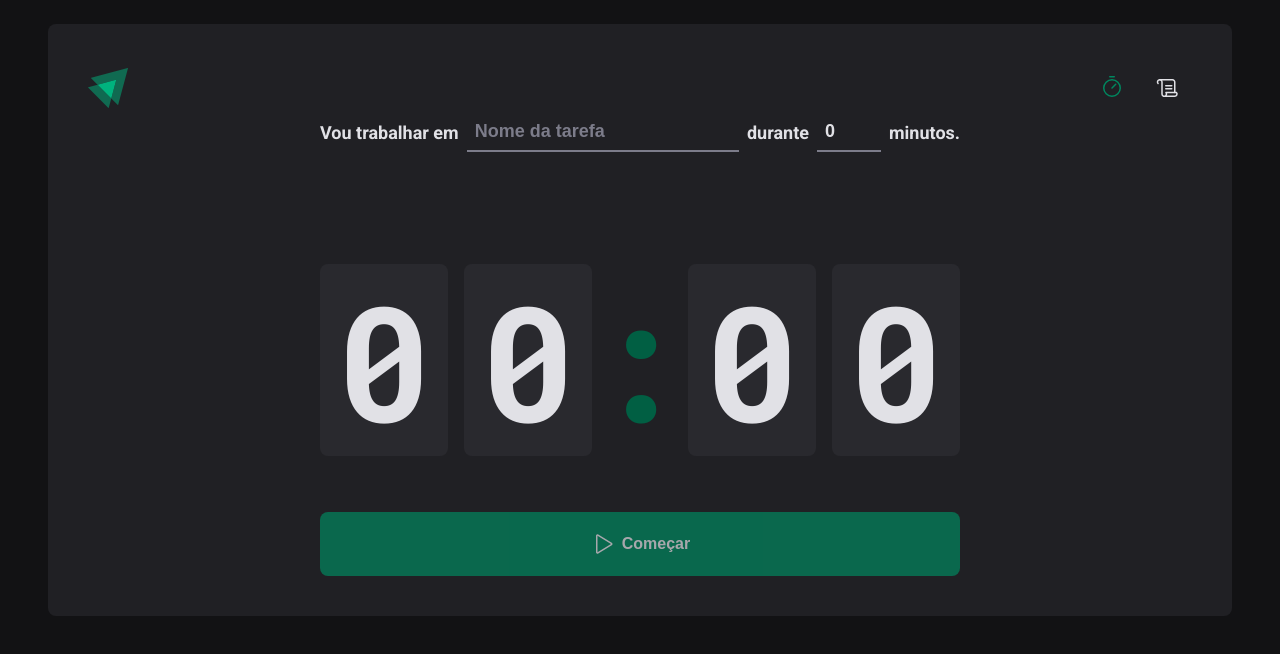
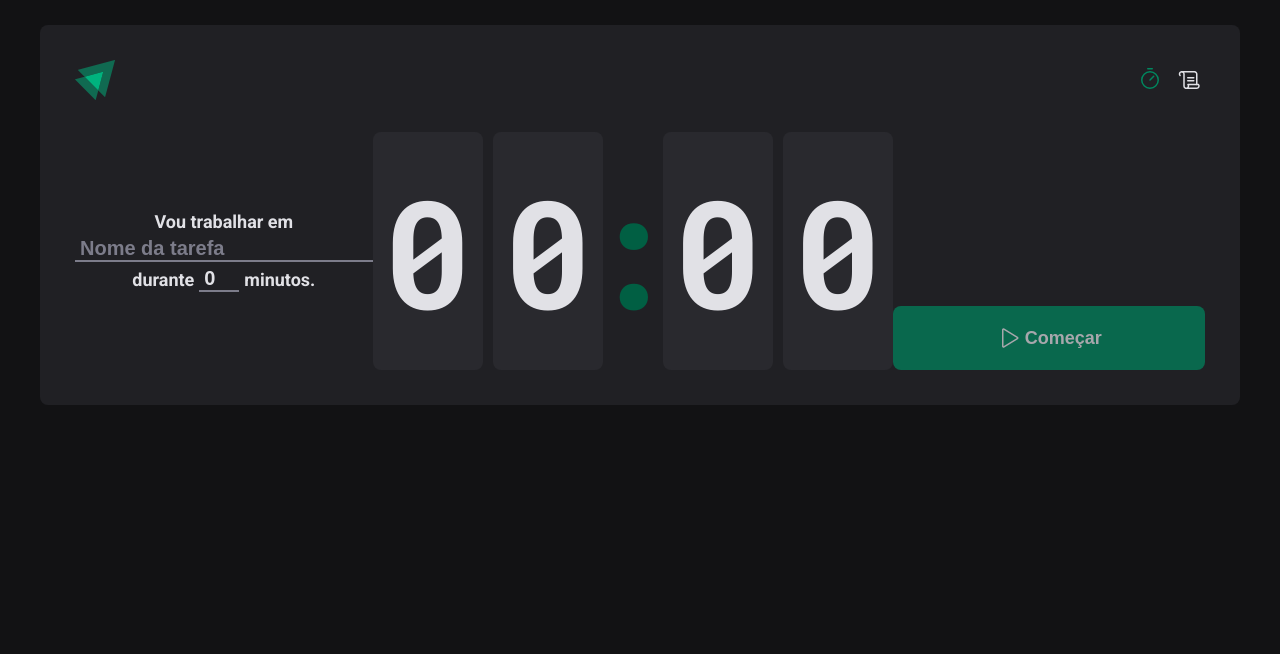
Before and after one commit to erickmarquesc/Pomodoro-Timer, a React (Vite) app: page / in a window 1280 px wide. Shown: the top 654 px of the page. Built offline with nearby package versions, Linux system fonts and the light colour scheme.

Commit message:
style: :lipstick: Atualização na interface e ajustes das configurações do ESLint
Alguns ajustes necessários na interface para renderizar novos componentes em tela e ajuste relacionados a configuração do ESLint

```diff
--- a/src/components/Header/style.ts
+++ b/src/components/Header/style.ts
@@ -1,4 +1,4 @@
-import styled from "styled-components";
+import styled from "styled-components"
 
 export const HeaderContainer = styled.header`
   display: flex;
@@ -6,7 +6,7 @@ export const HeaderContainer = styled.header`
   justify-content: space-between;
 
   nav{
-    gap: 0.5rem;
+    gap: 1rem;
     display: flex;
 
     a{
@@ -23,11 +23,11 @@ export const HeaderContainer = styled.header`
 
       &:hover{
         border-bottom: 3px solid ${(props => props.theme["green-500"])};
-      }
+      };
 
       &.active{
         color: ${(props)=> props.theme["green-500"]};
-      }
-    }
-  }
-`;
+      };
+    };
+  };
+`
--- a/src/layouts/DefaultLayout/styles.ts
+++ b/src/layouts/DefaultLayout/styles.ts
@@ -2,11 +2,12 @@ import styled from "styled-components";
 
 export const LayoutContainer = styled.div`
   display: flex;
-  padding: 2.5rem;
-  max-width: 74rem;
-  margin: 1.5rem auto;
+  padding: 3.5rem;
+  max-width: 120rem;
+  margin: 2.5rem auto;
   border-radius: 8px;
   flex-direction: column;
-  height: calc(auto - 10rem);
+  height: auto;
+  gap: 32px;
   background: ${(props)=> props.theme["gray-800"]};
 `;
--- a/src/pages/History/styles.ts
+++ b/src/pages/History/styles.ts
@@ -1,22 +1,21 @@
-import styled from "styled-components";
+import styled from "styled-components"
 
 export const HistoryContainer = styled.main`
   flex: 1;
   display: flex;
   padding: 3.5rem;
   flex-direction: column;
-
-
-`;
+`
 
 export const HistoryHeader = styled.div`
   display: flex;
+  align-items: center;
   justify-content: space-between;
-  align-items: center;
+
   h1{
-    font-size: 1.5rem;
+    font-size: 2.4rem;
     color: ${(props) => props.theme["gray-100"]};
-  }
+  };
 
   button{
     border: 0;
@@ -25,23 +24,23 @@ export const HistoryHeader = styled.div`
     height: 64px;
     padding: 1rem;
     display: flex;
-    font-size: 1rem;
+    font-size: 1.6rem;
     cursor: pointer;
     font-weight: bold;
     border-radius: 8px;
     align-items: center;
     justify-items: center;
     justify-content: center;
+    text-transform: uppercase;
     color: ${(props) => props.theme["gray-100"]};
     background-color: ${(props) => props.theme["green-300"]};
-    text-transform: uppercase;
 
     transition: 1s ease-in-out;
 
     &:hover{
       background: ${(props) => props.theme["red-700"]};
     };
-  }
+  };
 `
 
 export const HistoryList = styled.div`
@@ -51,56 +50,59 @@ export const HistoryList = styled.div`
 
   table{
     width: 100%;
+    min-width: 600px;
     border-collapse: collapse;
-    min-width: 600px;
 
     th{
-      background-color: ${(props)=> props.theme["gray-600"]};
       padding: 1rem;
       text-align: left;
+      line-height: 1.6;
+      font-size: 1.8rem;
       color: ${(props)=> props.theme["gray-100"]};
-      font-size: 0.875rem;
-      line-height: 1.6;
+      background-color: ${(props)=> props.theme["gray-600"]};
 
       &:first-child{
+        padding-left: 1.5rem;
         border-top-left-radius: 8px;
-        padding-left: 1.5rem;
-      }
+      };
 
       &:last-child{
+        padding-right: 1.5rem;
         border-top-right-radius: 8px;
-        padding-right: 1.5rem;
-      }
-
-    }
+      };
+    };
 
     td{
+      padding: 1rem;
+      line-height: 1.6;
+      font-size: 1.8rem;
       background-color: ${(porps)=> porps.theme["gray-700"]};
       border-top: 4px solid ${(props)=> props.theme["gray-800"]};
-      padding: 1rem;
-      font-size: 0.875rem;
-      line-height: 1.6;
 
       &:first-child{
         width: 50%;
         padding-left: 1.5rem;
-      }
+      };
 
       &:last-child{
         padding-right: 1.5rem;
-      }
-    }
-  }
+      };
+    };
+  };
 
-    .clearHistory{
-      display: flex;
-      flex-direction: column;
-      width: 100%;
-      margin-top: 32px;
-      align-items: center;
-      justify-content: center;
-    }
-`;
+  .clearHistory{
+    width: 100%;
+    display: flex;
+    margin-top: 32px;
+    align-items: center;
+    flex-direction: column;
+    justify-content: center;
+
+    strong{
+      font-size: 1.6rem;
+    };
+  };
+`
 
 const STATUS_COLORS={
   yellow: 'yellow-500',
@@ -110,7 +112,7 @@ const STATUS_COLORS={
 
 interface IStatusProps{
   statusColor: keyof typeof STATUS_COLORS;
-};
+}
 
 export const Status = styled.span<IStatusProps>`
   gap: 0.5rem;
@@ -123,5 +125,5 @@ export const Status = styled.span<IStatusProps>`
     height: 0.5rem;
     border-radius: 50%;
     background-color: ${(props)=> props.theme[STATUS_COLORS[props.statusColor]]};
-  }
-`;
+  };
+`
--- a/src/pages/Home/components/Countdow/styles.ts
+++ b/src/pages/Home/components/Countdow/styles.ts
@@ -1,5 +1,4 @@
-import styled from "styled-components";
-
+import styled from "styled-components"
 interface ICountdownContainerProps {
   isTimeInCountdown: boolean
 }
@@ -7,21 +6,23 @@ interface ICountdownContainerProps {
 export const CountdownContainer = styled.div<ICountdownContainerProps>`
   gap: 1rem;
   display: flex;
-  font-size: 10rem;
-  line-height: 8rem;
+  font-size: 15rem;
   font-family: 'Roboto Mono', monospace;
   color: ${(props) => props.theme["gray-100"]};
+  justify-content: center;
+  width: 100%;
+  height: 100%;
 
   .timeInCountdown{
     color: ${(props) => props.theme[props.isTimeInCountdown ? "red-500" : "gray-100"]};
-  }
+  };
 
   span{
     padding: 2rem 1rem;
     border-radius: 8px;
     background: ${(props) => props.theme["gray-700"]};
   };
-`;
+`
 
 export const Separator = styled.div`
   width: 4rem;
--- a/src/pages/Home/components/NewCycleForm/styles.ts
+++ b/src/pages/Home/components/NewCycleForm/styles.ts
@@ -1,4 +1,4 @@
-import styled from "styled-components";
+import styled from "styled-components"
 
 export const FormContainer = styled.div`
   width: 100%;
@@ -6,18 +6,18 @@ export const FormContainer = styled.div`
   display: flex;
   flex-wrap: wrap;
   font-weight: bold;
-  font-size: 1.125rem;
+  font-size: 1.8rem;
   align-items: center;
   justify-content: center;
   color: ${(props) => props.theme["gray-100"]};
-`;
+`
 
 const BaseInput = styled.input`
   border: 0;
   height: 2.5rem;
   padding: 0 0.5rem;
   font-weight: bold;
-  font-size: 1.125rem;
+  font-size: 2rem;
   background: transparent;
   color: ${(props) => props.theme["gray-100"]};
   border-bottom: 2px solid ${(props) => props.theme["gray-500"]};
@@ -30,7 +30,7 @@ const BaseInput = styled.input`
   &::placeholder{
     color: ${(props) => props.theme["gray-500"]};
   };
-`;
+`
 
 export const TaskInput = styled(BaseInput)`
   flex: 1;
@@ -38,8 +38,8 @@ export const TaskInput = styled(BaseInput)`
   &::-webkit-calendar-picker-indicator{
     display: none !important;
   };
-`;
+`
 
 export const MinutesAmountInput = styled(BaseInput)`
   width: 4rem;
-`;
+`
--- a/src/pages/Home/components/RangeMessage/styles.ts
+++ b/src/pages/Home/components/RangeMessage/styles.ts
@@ -1,25 +1,22 @@
-import styled from "styled-components";
+import styled from "styled-components"
 
 export const ContentRangeMessage = styled.div`
   flex: 1;
-  overflow: auto;
   width: 100%;
 
   div{
+    gap: 12px;
+    padding: 1rem;
     display: flex;
+    min-width: 600px;
+    font-size: 1.6rem;
     align-items: center;
     justify-content: center;
-    flex: 1;
-    width: 100%;
     border-collapse: collapse;
-    min-width: 600px;
     background-color: ${(porps) => porps.theme["gray-700"]};
-    padding: 1rem;
-    font-size: 0.875rem;
-    gap: 12px;
 
     strong{
       display: flex;
-    }
-  }
+    };
+  };
 `
--- a/src/pages/Home/styles.ts
+++ b/src/pages/Home/styles.ts
@@ -1,19 +1,70 @@
-import styled from "styled-components";
+import styled from "styled-components"
 
 export const HomeContainer = styled.main`
-  flex: 1;
   display: flex;
+  align-items: center;
+  flex-direction: row;
+
+  form{
+    width: 100%;
+    display: flex;
+    align-items: center;
+    flex-direction: row;
+    justify-content: space-between;
+  };
+`
+
+export const FormContent = styled.div`
+  gap: 32px;
+  width: 700px;
+  height: 460px;
+  display: flex;
+  padding: 2rem 0;
   align-items: center;
   flex-direction: column;
   justify-content: center;
+`
 
-  form{
-    gap: 3.5rem;
-    display: flex;
-    align-items: center;
-    flex-direction: column;
+export const ChallengeContainer = styled.div`
+  gap: 24px;
+  width: 400px;
+  display: flex;
+  height: 460px;
+  border-radius: 8px;
+  padding: 2rem 1rem;
+  text-align: center;
+  align-items: center;
+  flex-direction: column;
+  justify-content: center;
+  background: ${(props) => props.theme["gray-700"]};
+
+  img{
+    height: 130px;
   };
-`;
+
+  section{
+    width: 100%;
+    padding-bottom: 2rem;
+    border-bottom: solid 1px ;
+
+    h1{
+      font-size: 2rem;
+    };
+  };
+
+  h2{
+    flex: 1;
+    font-size: 18px;
+    text-transform: uppercase;
+  };
+
+  strong{
+    width: 350px;
+    height: 100%;
+    font-size: 18px;
+    font-weight: 300;
+  };
+`
 
 export const BaseCountdownButton = styled.button`
   border: 0;
@@ -22,8 +73,9 @@ export const BaseCountdownButton = styled.button`
   height: 64px;
   padding: 1rem;
   display: flex;
-  font-size: 1rem;
   cursor: pointer;
+  margin-top: auto;
+  font-size: 1.8rem;
   font-weight: bold;
   border-radius: 8px;
   align-items: center;
@@ -35,8 +87,7 @@ export const BaseCountdownButton = styled.button`
     opacity: 0.7;
     cursor: not-allowed;
   };
-
-`;
+`
 
 export const StartCountdownButton = styled(BaseCountdownButton)`
   background: ${(props) => props.theme["green-500"]};
@@ -44,12 +95,12 @@ export const StartCountdownButton = styled(BaseCountdownButton)`
   &:not(:disabled):hover{
     background: ${(props) => props.theme["green-700"]};
   };
-`;
+`
 
 export const StopCountdownButton = styled(BaseCountdownButton)`
- background: ${(props) => props.theme["red-500"]};
+  background: ${(props) => props.theme["red-500"]};
 
   &:not(:disabled):hover{
     background: ${(props) => props.theme["red-700"]};
   };
-`;
+`
--- a/src/styles/global.ts
+++ b/src/styles/global.ts
@@ -12,8 +12,8 @@ export const GlobalStyle = createGlobalStyle`
     box-shadow: 0 0 0 2px ${props => props.theme["gray-500"]};
   };
 
-  body{
-    font-size: 1rem;
+  body, html{
+    font-size: 10px;
     font-weight: 400;
     font-family: 'Roboto', sans-serif;
     -webkit-font-smoothing: antialiased;
@@ -21,4 +21,11 @@ export const GlobalStyle = createGlobalStyle`
     background: ${props => props.theme["gray-900"]};
   };
 
+  h3{
+    width: 100%;
+    text-align: center;
+    align-items: center;
+    justify-content: center;
+  };
+
 `;
```
